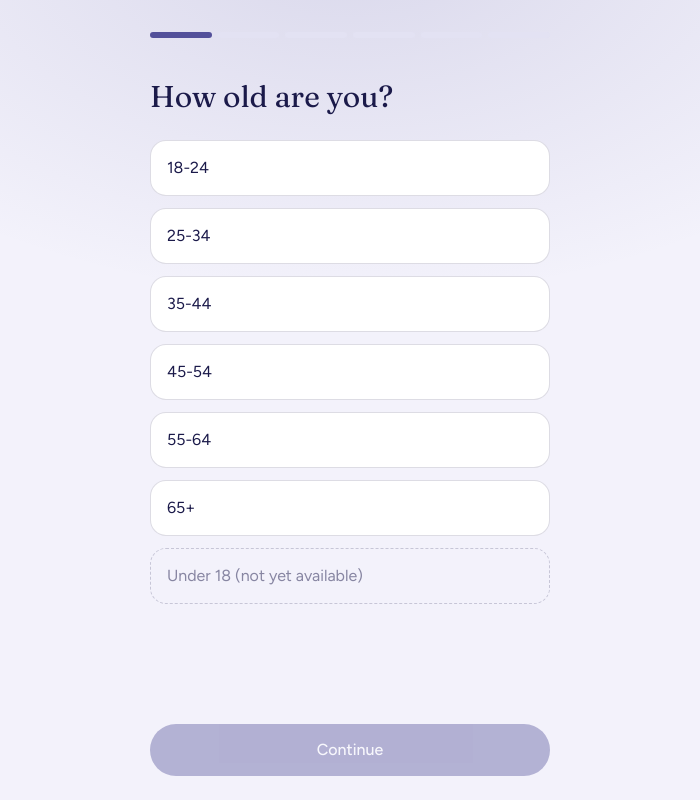
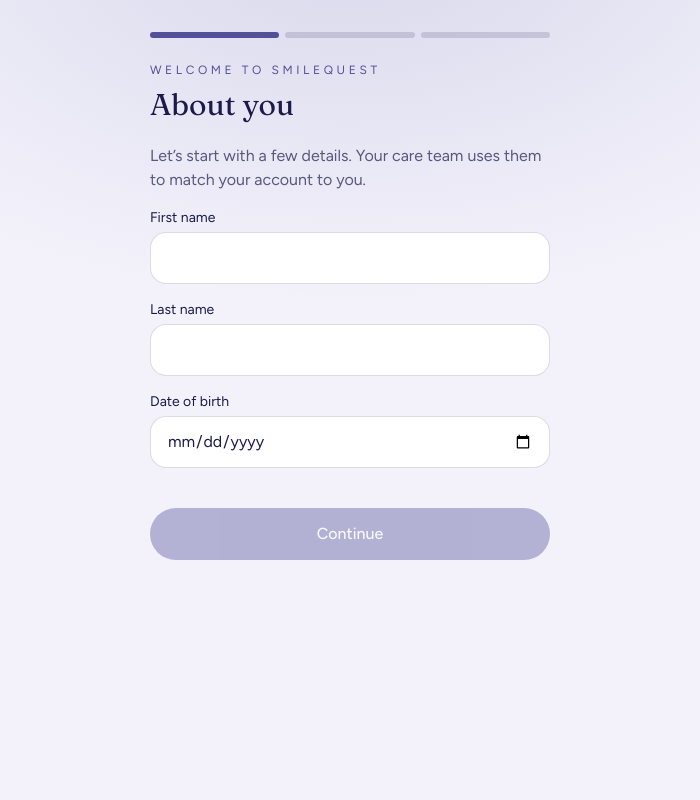
Before and after one commit to chikki18/smilequest, a Next.js app: page /onboarding in a window 1280 px wide. Shown: the whole page, without its empty margins (290-990 px from the left). Built offline with nearby package versions, Linux system fonts and the light colour scheme.

Commit message:
Update page.tsx

```diff
--- a/src/app/onboarding/page.tsx
+++ b/src/app/onboarding/page.tsx
@@ -1,96 +1,92 @@
 "use client";
 import { useState } from "react";
 import { useRouter } from "next/navigation";
-import { AnimatePresence, motion } from "framer-motion";
 import { supabase } from "@/lib/supabase/client";
-import { AGE, US_STATES, TYPES, SIDES, SURGERY, GOALS, POLICY_VERSION } from "@/lib/onboarding";
+import { POLICY_VERSION } from "@/lib/onboarding";
 
-type A = { age: string; state: string; type: string; side: string; surgery: string; surgeryDate: string; notes: string; goals: string[] };
-const TITLES = ["How old are you?", "Where do you live?", "What type of facial palsy do you have?", "Which side is affected?", "What surgical treatment have you received?", "What would you like to work toward?"];
+const APPEARANCE = [
+  "I get upset when people stare at me", "I dislike how I look", "I avoid having my photo taken", "I feel unhappy about how I look", "I avoid looking at myself in the mirror",
+  "I cover up or hide how I look when I go out", "I avoid sharing photos of myself (eg. Instagram or Snapchat)", "I avoid going out because of how I look (like to a party)", "I feel self-conscious about how I look", "It’s hard to meet new people because of how I look",
+];
+const APPEARANCE_SCALE = ["Never", "Sometimes", "Often", "Always"];
+const SMILE = [
+  "how well your smile expresses how you feel?", "how your smile looks in the mirror?", "how big (wide) your smile looks?", "the shape of your smile (has a nice curve)?", "how even your smile looks (same on both sides)?",
+  "how straight your smile looks (not crooked or lopsided)?", "how your smile looks in photos?", "how your smile looks when your teeth show?", "how your smile looks compared with other people’s smiles?",
+];
+const SMILE_SCALE = ["Not at all", "A little bit", "Quite a bit", "Very much"];
+const BANDS: [number, string][] = [[18, "18-24"], [25, "25-34"], [35, "35-44"], [45, "45-54"], [55, "55-64"], [65, "65+"]];
+const ageOn = (dob: string) => { const d = new Date(dob + "T00:00:00"), n = new Date(); let a = n.getFullYear() - d.getFullYear(); if (n.getMonth() < d.getMonth() || (n.getMonth() === d.getMonth() && n.getDate() < d.getDate())) a--; return a; };
 
-function Choice({ label, on, onClick }: { label: string; on: boolean; onClick: () => void }) {
-  return <button type="button" role="radio" aria-checked={on} onClick={onClick}
-    className={`min-h-[56px] rounded-2xl border px-4 text-left transition ${on ? "border-teal bg-teal/10 shadow-soft" : "border-navy/15 bg-paper"}`}>{label}</button>;
+function Likert({ items, scale, value, onChange, lead }: { items: string[]; scale: string[]; value: (number | null)[]; onChange: (i: number, v: number) => void; lead?: string }) {
+  return (
+    <div className="mt-5 grid gap-3">
+      {items.map((q, i) => (
+        <fieldset key={q} className="rounded-2xl border border-navy/10 bg-paper p-4 shadow-soft">
+          <legend className="sr-only">{lead ? `${lead} ${q}` : q}</legend>
+          <p className="font-medium leading-snug">{lead && <span className="text-navy/60">{lead} </span>}{q}</p>
+          <div className="mt-3 grid grid-cols-4 gap-1.5" role="radiogroup" aria-label={q}>
+            {scale.map((l, v) => <button key={l} type="button" role="radio" aria-checked={value[i] === v} onClick={() => onChange(i, v)}
+              className={`min-h-[52px] rounded-xl border px-1 text-[12px] leading-tight transition ${value[i] === v ? "border-teal bg-teal text-white shadow-soft" : "border-navy/15 bg-ivory text-navy/80"}`}>{l}</button>)}
+          </div>
+        </fieldset>))}
+    </div>);
 }
 
 export default function Onboarding() {
   const router = useRouter();
-  const [i, setI] = useState(0); const [busy, setBusy] = useState(false); const [err, setErr] = useState<string | null>(null);
-  const [a, setA] = useState<A>({ age: "", state: "", type: "", side: "", surgery: "", surgeryDate: "", notes: "", goals: [] });
-  const set = <K extends keyof A>(k: K, v: A[K]) => setA(p => ({ ...p, [k]: v }));
-  const [under18, setUnder18] = useState(false);
+  const [i, setI] = useState(0), [busy, setBusy] = useState(false), [err, setErr] = useState<string | null>(null), [young, setYoung] = useState(false);
+  const [first, setFirst] = useState(""), [last, setLast] = useState(""), [dob, setDob] = useState("");
+  const [ap, setAp] = useState<(number | null)[]>(APPEARANCE.map(() => null)), [sm, setSm] = useState<(number | null)[]>(SMILE.map(() => null));
+  const today = new Date().toISOString().slice(0, 10);
+  const dobOk = !!dob && dob <= today && dob > "1900-01-01";
+  const ready = [first.trim() && last.trim() && dobOk, ap.every(v => v !== null), sm.every(v => v !== null)][i];
+  const done = i === 1 ? ap.filter(v => v !== null).length : i === 2 ? sm.filter(v => v !== null).length : 0;
+  const TITLES = ["About you", "How you feel about your appearance", "How you feel about your smile"];
 
-  const ready = [a.age, a.state, a.type, a.side, a.surgery, a.goals.length ? "y" : ""][i];
-
+  function next() {
+    if (i === 0 && ageOn(dob) < 18) { setYoung(true); return; }
+    if (i < 2) { setI(i + 1); window.scrollTo(0, 0); } else finish();
+  }
   async function finish() {
     setBusy(true); setErr(null);
-    const sb = supabase();
-    const { data: { user } } = await sb.auth.getUser();
-    if (!user) { router.push("/"); return; }
-    const uid = user.id;
-    const steps = [
-      sb.from("profiles").upsert({ id: uid, age_band: a.age, state_of_residence: a.state, onboarding_completed_at: new Date().toISOString(), updated_at: new Date().toISOString() }),
-    ];
-    const first = await steps[0];
-    if (first.error) { setErr(first.error.message); setBusy(false); return; }
-    const results = await Promise.all([
-      sb.from("palsy_conditions").upsert({ user_id: uid, palsy_type: a.type, affected_side: a.side, updated_at: new Date().toISOString() }, { onConflict: "user_id" }),
-      sb.from("surgical_history").delete().eq("user_id", uid).then(() =>
-        sb.from("surgical_history").insert({ user_id: uid, procedure: a.surgery, surgery_date: a.surgeryDate || null, notes: a.notes || null })),
-      sb.from("rehab_goals").delete().eq("user_id", uid).then(() =>
-        sb.from("rehab_goals").insert(a.goals.map(goal => ({ user_id: uid, goal })))),
-      sb.from("consent_records").insert([{ user_id: uid, kind: "terms", granted: true, policy_version: POLICY_VERSION }, { user_id: uid, kind: "privacy", granted: true, policy_version: POLICY_VERSION }]),
+    const sb = supabase(); const { data: { user } } = await sb.auth.getUser(); if (!user) { router.push("/"); return; }
+    const age = ageOn(dob), band = [...BANDS].reverse().find(([min]) => age >= min)![1], now = new Date().toISOString();
+    const p = await sb.from("profiles").upsert({ id: user.id, first_name: first.trim(), last_name: last.trim(), date_of_birth: dob, age_band: band, state_of_residence: "Not provided", onboarding_completed_at: now, updated_at: now });
+    if (p.error) { setErr(p.error.message + " (Run the 0008 database step in Supabase.)"); setBusy(false); return; }
+    const pack = (items: string[], vals: (number | null)[]) => items.map((q, n) => ({ q, v: vals[n] }));
+    const sum = (vals: (number | null)[]) => vals.reduce<number>((a, b) => a + (b ?? 0), 0);
+    const rs = await Promise.all([
+      sb.from("questionnaire_responses").insert([{ user_id: user.id, instrument: "appearance_baseline", answers: pack(APPEARANCE, ap), total_score: sum(ap) }, { user_id: user.id, instrument: "smile_baseline", answers: pack(SMILE, sm), total_score: sum(sm) }]),
+      sb.from("consent_records").insert([{ user_id: user.id, kind: "terms", granted: true, policy_version: POLICY_VERSION }, { user_id: user.id, kind: "privacy", granted: true, policy_version: POLICY_VERSION }]),
     ]);
-    const bad = results.find(r => r.error);
-    if (bad?.error) { setErr(bad.error.message); setBusy(false); return; }
-    router.push("/dashboard");
+    const bad = rs.find(r => r.error); if (bad?.error) { setErr(bad.error.message); setBusy(false); return; }
+    router.push("/calibrate?first=1&next=/dashboard");
   }
 
-  if (under18) return (
-    <main className="mx-auto max-w-md px-6 pt-24">
-      <h1 className="font-display text-3xl">A pathway for younger patients is on the way.</h1>
+  if (young) return (
+    <main className="mx-auto max-w-md px-6 pt-24"><h1 className="font-display text-3xl">A pathway for younger patients is on the way.</h1>
       <p className="mt-4 text-navy/70">SmileQuest is currently available for adults (18+). Please check with your care team about exercises that suit you now.</p>
-      <button className="btn-quiet mt-8" onClick={() => { setUnder18(false); }}>Back</button>
-    </main>
-  );
+      <button className="btn-quiet mt-8" onClick={() => setYoung(false)}>Back</button></main>);
 
   return (
     <main className="mx-auto flex min-h-dvh max-w-md flex-col px-6 pb-[max(1.5rem,env(safe-area-inset-bottom))] pt-[max(2rem,env(safe-area-inset-top))]">
-      <div className="flex gap-1.5" role="progressbar" aria-valuemin={1} aria-valuemax={6} aria-valuenow={i + 1} aria-label={`Question ${i + 1} of 6`}>
-        {TITLES.map((_, n) => <div key={n} className={`h-1.5 flex-1 rounded-full ${n <= i ? "bg-teal" : "bg-mist"}`} />)}
+      <div className="flex gap-1.5" role="progressbar" aria-valuemin={1} aria-valuemax={3} aria-valuenow={i + 1} aria-label={`Part ${i + 1} of 3`}>{TITLES.map((_, n) => <div key={n} className={`h-1.5 flex-1 rounded-full ${n <= i ? "bg-teal" : "bg-navy/15"}`} />)}</div>
+      <p className="mt-6 text-xs uppercase tracking-[.3em] text-teal">Welcome to SmileQuest</p>
+      <h1 className="mt-2 font-display text-3xl leading-tight">{TITLES[i]}</h1>
+      {i === 0 && <section className="mt-5 grid gap-4">
+        <p className="text-navy/70">Let’s start with a few details. Your care team uses them to match your account to you.</p>
+        <label className="text-sm">First name<input className="field mt-1" autoComplete="given-name" value={first} onChange={e => setFirst(e.target.value)} /></label>
+        <label className="text-sm">Last name<input className="field mt-1" autoComplete="family-name" value={last} onChange={e => setLast(e.target.value)} /></label>
+        <label className="text-sm">Date of birth<input type="date" className="field mt-1" autoComplete="bday" max={today} value={dob} onChange={e => setDob(e.target.value)} /></label>
+      </section>}
+      {i === 1 && <><p className="mt-3 text-navy/70">Think about the past few weeks. How often do these statements apply to you? There are no right or wrong answers.</p><p className="mt-2 text-xs text-navy/60">{done} of {APPEARANCE.length} answered</p>
+        <Likert items={APPEARANCE} scale={APPEARANCE_SCALE} value={ap} onChange={(n, v) => setAp(a => a.map((x, k) => (k === n ? v : x)))} /></>}
+      {i === 2 && <><p className="mt-3 text-navy/70">How much do you like…</p><p className="mt-2 text-xs text-navy/60">{done} of {SMILE.length} answered</p>
+        <Likert items={SMILE} scale={SMILE_SCALE} value={sm} onChange={(n, v) => setSm(a => a.map((x, k) => (k === n ? v : x)))} lead="…" /></>}
+      {err && <p role="alert" className="mt-4 rounded-xl bg-lav/50 p-3 text-sm">{err}</p>}
+      <div className="sticky bottom-0 mt-6 flex gap-3 bg-gradient-to-t from-ivory via-ivory to-transparent pb-1 pt-4">
+        {i > 0 && <button className="btn-quiet" onClick={() => { setI(i - 1); window.scrollTo(0, 0); }}>Back</button>}
+        <button className="btn-primary flex-1" disabled={!ready || busy} onClick={next}>{busy ? "Saving…" : i < 2 ? "Continue" : "Finish and set up camera"}</button>
       </div>
-      <AnimatePresence mode="wait">
-        <motion.section key={i} initial={{ opacity: 0, x: 24 }} animate={{ opacity: 1, x: 0 }} exit={{ opacity: 0, x: -24 }} transition={{ duration: .25 }} className="mt-10 flex-1">
-          <h1 className="font-display text-3xl leading-tight">{TITLES[i]}</h1>
-          <div className="mt-6 grid gap-3" role="radiogroup" aria-label={TITLES[i]}>
-            {i === 0 && <>
-              {AGE.map(v => <Choice key={v} label={v} on={a.age === v} onClick={() => set("age", v)} />)}
-              <button type="button" onClick={() => setUnder18(true)} className="min-h-[56px] rounded-2xl border border-dashed border-navy/20 px-4 text-left text-navy/50">Under 18 (not yet available)</button>
-            </>}
-            {i === 1 && <select aria-label="State of residence" className="field" value={a.state} onChange={e => set("state", e.target.value)}>
-              <option value="">Select your state</option>{US_STATES.map(s => <option key={s}>{s}</option>)}</select>}
-            {i === 2 && TYPES.map(([k, l]) => <Choice key={k} label={l} on={a.type === k} onClick={() => set("type", k)} />)}
-            {i === 3 && SIDES.map(([k, l]) => <Choice key={k} label={l} on={a.side === k} onClick={() => set("side", k)} />)}
-            {i === 4 && <>
-              {SURGERY.map(([k, l]) => <Choice key={k} label={l} on={a.surgery === k} onClick={() => set("surgery", k)} />)}
-              {a.surgery && a.surgery !== "none" && a.surgery !== "unsure" && <div className="grid gap-3 rounded-2xl bg-lav/30 p-4">
-                <label className="text-sm">Approximate surgery date (optional)
-                  <input type="date" className="field mt-1" value={a.surgeryDate} onChange={e => set("surgeryDate", e.target.value)} /></label>
-                {a.surgery === "other_multiple" && <label className="text-sm">List your procedures (optional)
-                  <textarea className="field mt-1 py-3" rows={3} value={a.notes} onChange={e => set("notes", e.target.value)} /></label>}
-              </div>}
-            </>}
-            {i === 5 && GOALS.map(g => <button key={g} type="button" role="checkbox" aria-checked={a.goals.includes(g)}
-              onClick={() => set("goals", a.goals.includes(g) ? a.goals.filter(x => x !== g) : [...a.goals, g])}
-              className={`min-h-[56px] rounded-2xl border px-4 text-left transition ${a.goals.includes(g) ? "border-teal bg-teal/10 shadow-soft" : "border-navy/15 bg-paper"}`}>{g}</button>)}
-          </div>
-        </motion.section>
-      </AnimatePresence>
-      {err && <p role="alert" className="mb-3 text-sm">{err}</p>}
-      <div className="mt-6 flex gap-3">
-        {i > 0 && <button className="btn-quiet" onClick={() => setI(i - 1)}>Back</button>}
-        <button className="btn-primary flex-1" disabled={!ready || busy} onClick={() => (i < 5 ? setI(i + 1) : finish())}>{i < 5 ? "Continue" : "Save and continue"}</button>
-      </div>
-    </main>
-  );
+    </main>);
 }
```
